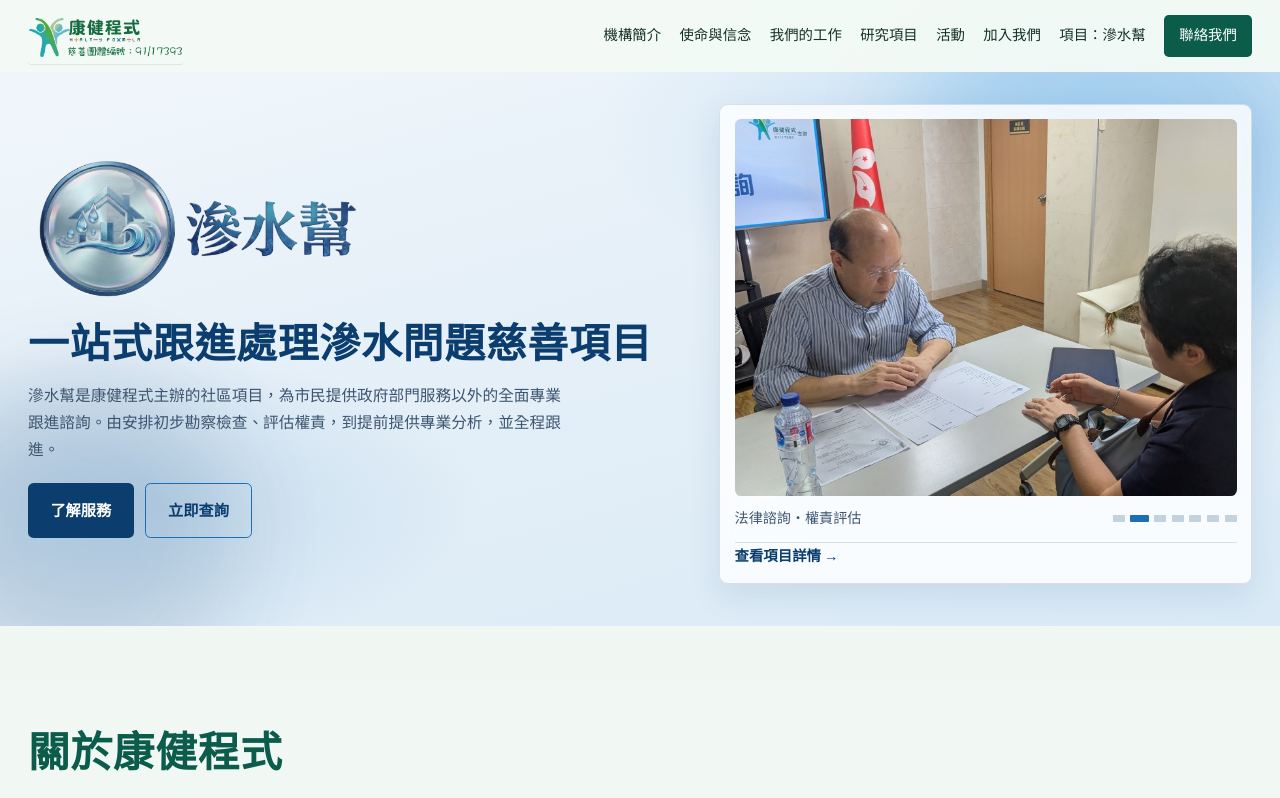
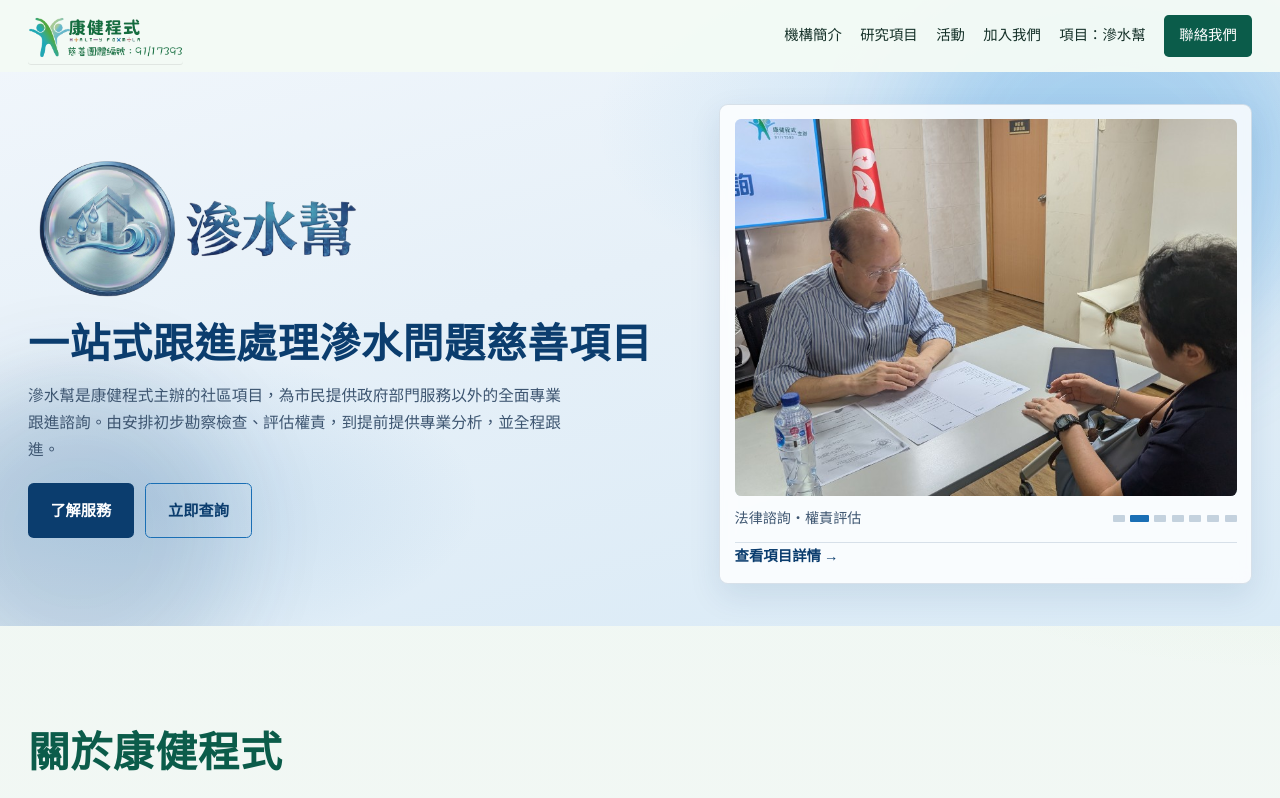
Before and after one commit to peinanfoundation/healthyformula, a React (Vite) app: page / in a window 1280 px wide. Shown: the top 798 px of the page. Built offline with nearby package versions, Linux system fonts and the light colour scheme.

Commit message:
Remove mission and our-work links from the top navigation.

```diff
--- a/src/components/Nav.tsx
+++ b/src/components/Nav.tsx
@@ -4,8 +4,6 @@
 
 const homeLinks = [
   { href: "/#about", label: "機構簡介" },
-  { href: "/#mission", label: "使命與信念" },
-  { href: "/#work", label: "我們的工作" },
   { href: "/research", label: "研究項目" },
   { href: "/events", label: "活動" },
   { href: "/join", label: "加入我們" },
```
